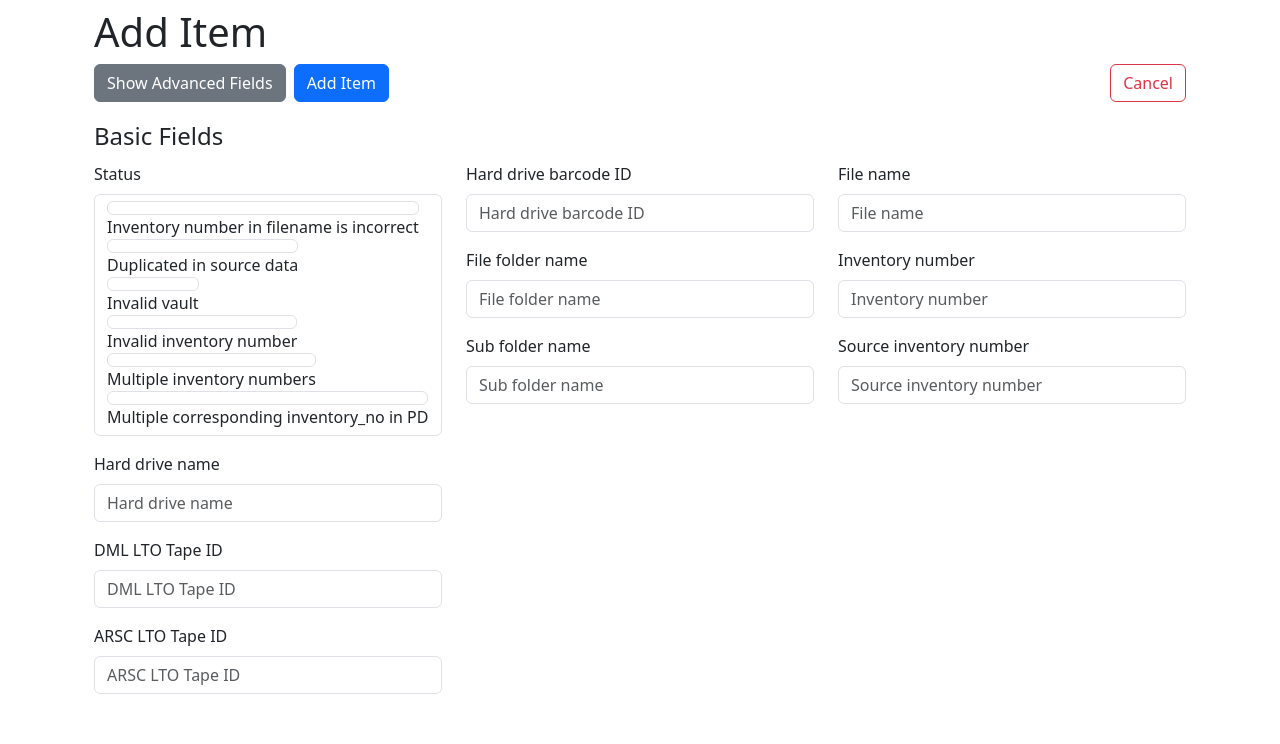
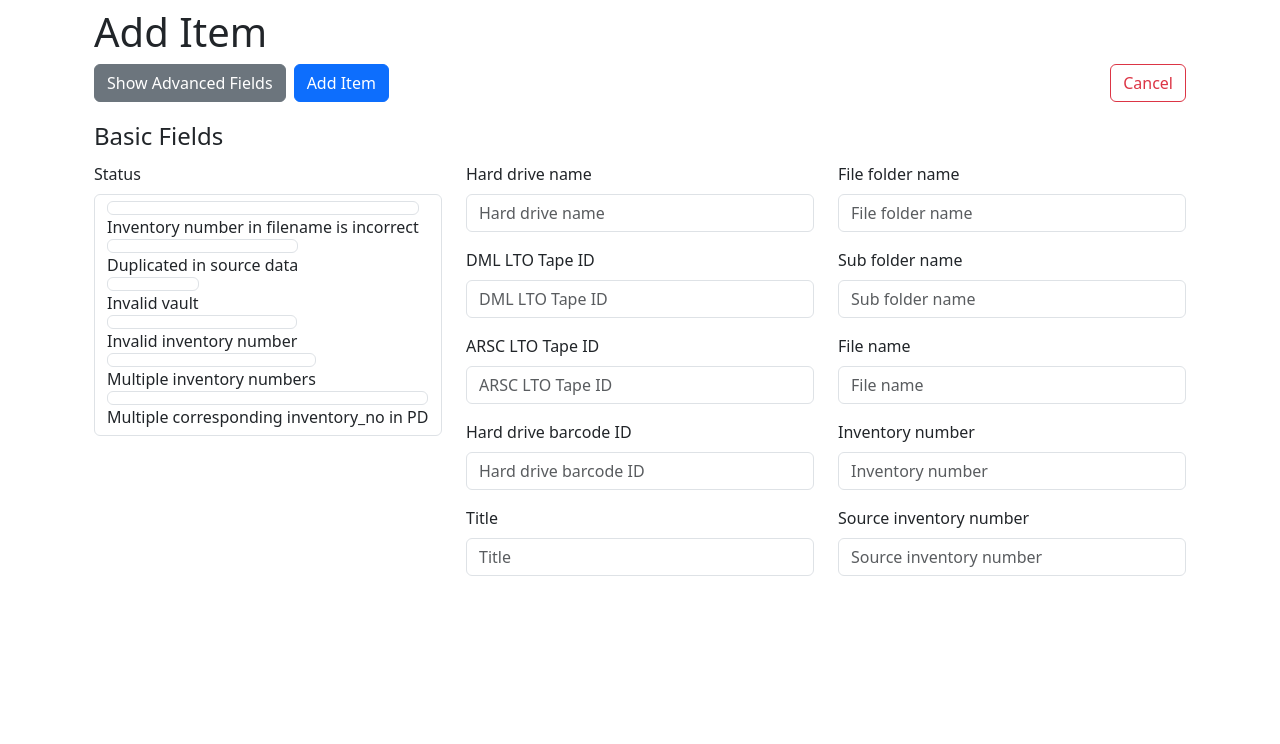
Before and after one commit to UCLALibrary/ftva-lab-data, a Django app: page /add_item/ in a window 1280 px wide. Shown: the part 56-800 px from the top of the page. Run offline with Django 5.2, Linux system fonts and the light colour scheme; the visitor is signed in with stand-in values (Sample User, id 1); data comes from the database, SQL or seed files in the repository; parts of the project's set-up code (start-up, migrations or seed data) failed here and were passed over; some libraries are stand-ins or nearby versions.

Commit message:
clean up basic fields in add_edit_item

```diff
--- a/ftva_lab_data/templates/add_edit_item.html
+++ b/ftva_lab_data/templates/add_edit_item.html
@@ -29,16 +29,17 @@
             <legend>Basic Fields</legend>
             <div class="col">
                 {% bootstrap_field form.status %}
+            </div>
+            <div class="col">
                 {% bootstrap_field form.hard_drive_name %}
                 {% bootstrap_field form.dml_lto_tape_id %}
                 {% bootstrap_field form.arsc_lto_tape_id %}
+                {% bootstrap_field form.hard_drive_barcode_id %}
+                {% bootstrap_field form.title %}
             </div>
             <div class="col">
-                {% bootstrap_field form.hard_drive_barcode_id %}
                 {% bootstrap_field form.file_folder_name %}
                 {% bootstrap_field form.sub_folder_name %}
-            </div>
-            <div class="col">
                 {% bootstrap_field form.file_name %}
                 {% bootstrap_field form.inventory_number %}
                 {% bootstrap_field form.source_inventory_number %}
@@ -49,7 +50,6 @@
             <legend>Advanced Fields</legend>
             <div class="col">
                 {% bootstrap_field form.source_barcode %}
-                {% bootstrap_field form.title %}
                 {% bootstrap_field form.source_type %}
                 {% bootstrap_field form.resolution %}
                 {% bootstrap_field form.compression %}
```
